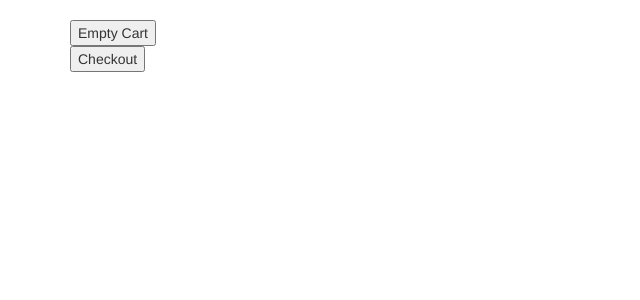
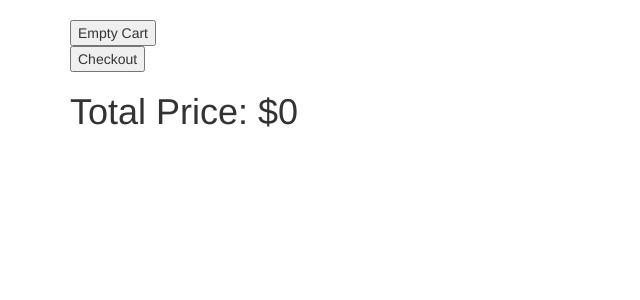
Before and after one commit to Evansdava/Contractor, a Flask app: page /cart in a window 1280 px wide. Shown: the part 52-352 px from the top of the page, without its empty margins (0-640 px from the left). Run offline with Flask 2, Linux system fonts and the light colour scheme; data that the repository does not hold is empty; some libraries are stand-ins or nearby versions.

Commit message:
Shows price on cart page

```diff
--- a/app.py
+++ b/app.py
@@ -21,7 +21,10 @@ def listings_index():
 @app.route("/cart")
 def cart_show():
     """Show the user's cart"""
-    return render_template("cart_show.html", cart=cart.find())
+    total = 0
+    for item in cart.find():
+        total += int(item["price"])
+    return render_template("cart_show.html", cart=cart.find(), total=total)
 
 
 @app.route("/cart/<item_id>")
@@ -52,7 +55,6 @@ def cart_checkout():
     total = 0
     for item in cart.find():
         total += int(item["price"])
-    print("$" + str(total))
     return redirect(url_for("cart_destroy"))
 
 
--- a/templates/cart_show.html
+++ b/templates/cart_show.html
@@ -20,4 +20,6 @@
     <form action="/cart/checkout">
         <button type="submit">Checkout</button>
     </form>
+
+    <h1>Total Price: ${{total}}</h1>
 {% endblock %}
```
